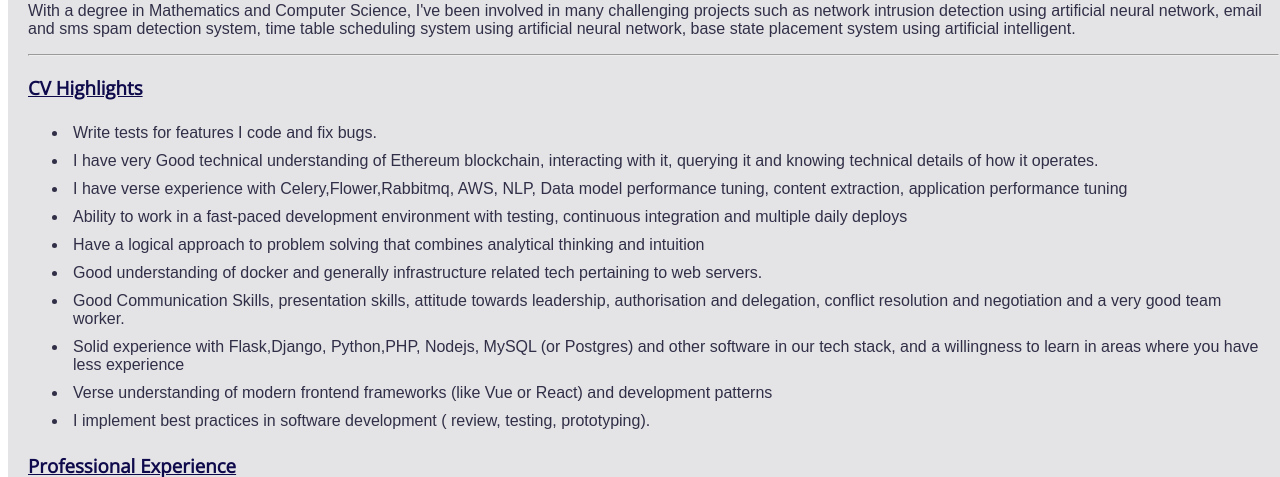
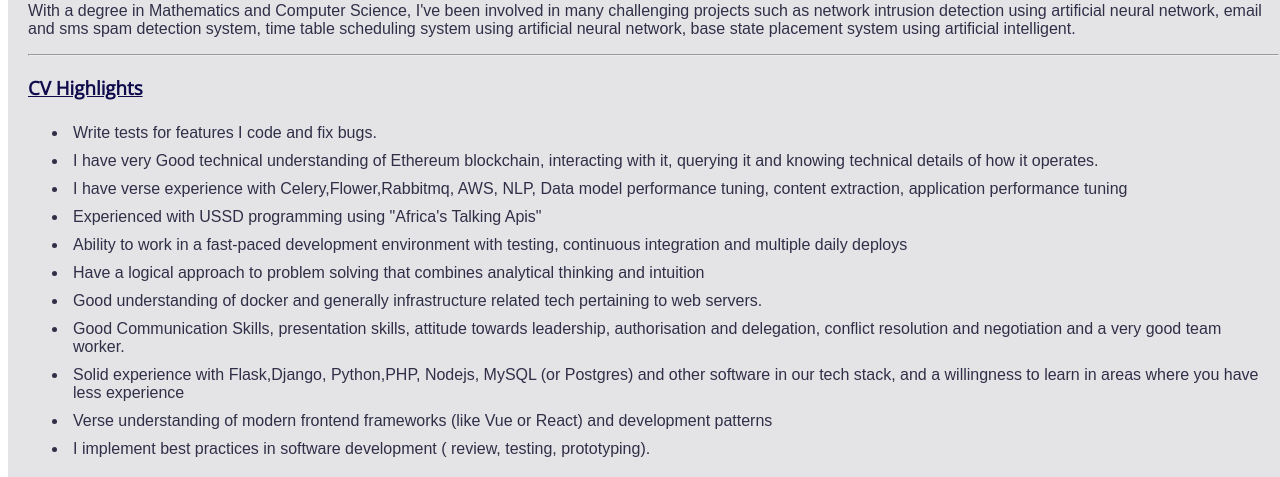
Before and after one commit to iamcoderisk/mywebsite, a Flask app: page / in a window 1280 px wide. Shown: the part 380-857 px from the top of the page. Run offline with Flask 2, Linux system fonts and the light colour scheme.

Commit message:
new changes on index.html

```diff
--- a/templates/index.html
+++ b/templates/index.html
@@ -36,6 +36,7 @@
             of how it operates.</li>
             <li>I  have verse experience with Celery,Flower,Rabbitmq, AWS, NLP, Data model performance tuning, content extraction,
             application performance tuning</li>
+            <li>Experienced with USSD programming using "Africa's Talking Apis"</li>
             <li>Ability to work in a fast-paced development environment with testing, continuous integration and multiple daily deploys</li>
             <li>Have a logical approach to problem solving that combines analytical thinking and intuition</li>
             <li>Good understanding of docker and generally infrastructure related tech pertaining to web servers.</li>
```
